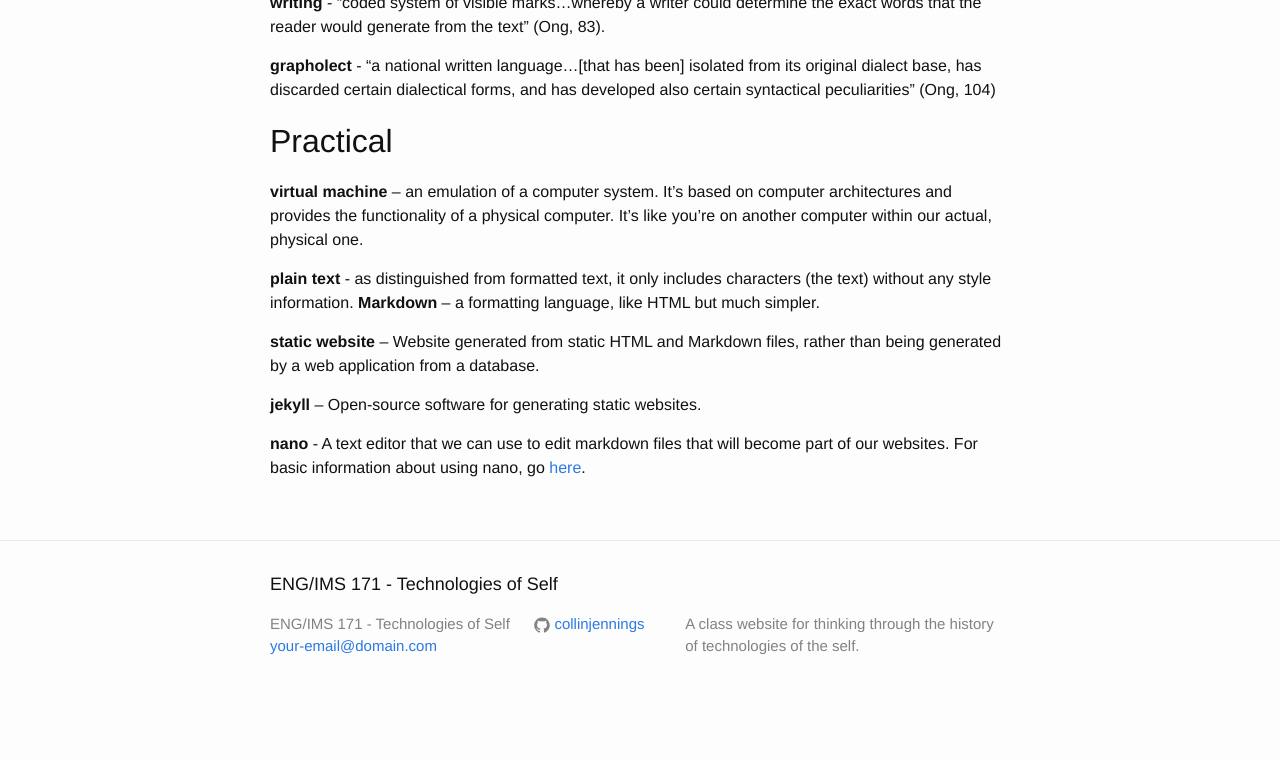
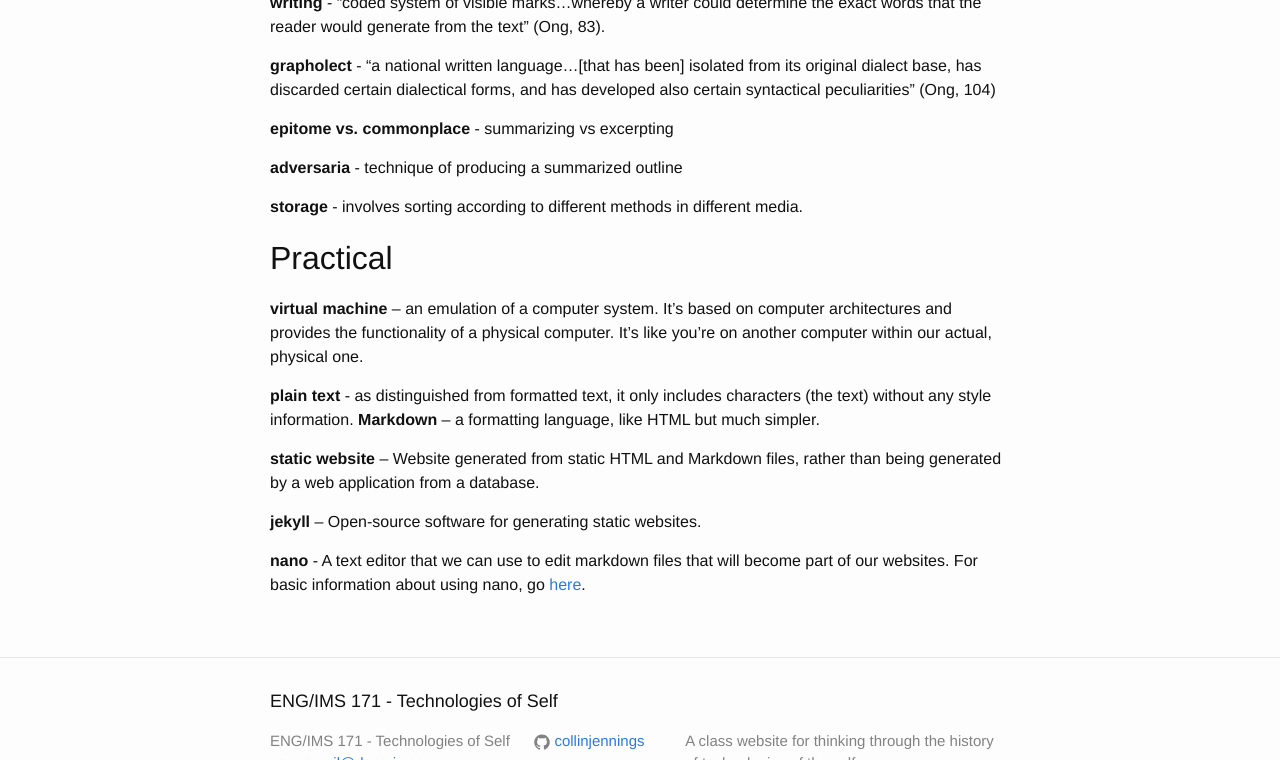
Before and after one commit to collinjennings/techofself, a Jekyll site: the page built from terms.md, in a window 1280 px wide and 900 px high, scrolled down 844 px, cut to the strip 140-900 px from the top of the window. Built offline with Jekyll 4.4.1, drawn with Linux system fonts in a browser that asks for light colours; before the commit the page ends 1702 px from its top, so only the background shows below that.

Commit message:
added terms

```diff
--- a/terms.md
+++ b/terms.md
@@ -20,6 +20,12 @@ Here are the key terms that we're collecting throughout the semester:
 
 **grapholect** - "a national written language...[that has been] isolated from its original dialect base, has discarded certain dialectical forms, and has developed also certain syntactical peculiarities" (Ong, 104)
 
+**epitome vs. commonplace** - summarizing vs excerpting
+
+**adversaria** - technique of producing a summarized outline
+
+**storage** - involves sorting according to different methods in different media.
+
 ## Practical
 
 **virtual machine** – an emulation of a computer system. It’s based on computer architectures and provides the functionality of a physical computer. It’s like you’re on another computer within our actual, physical one.
```
